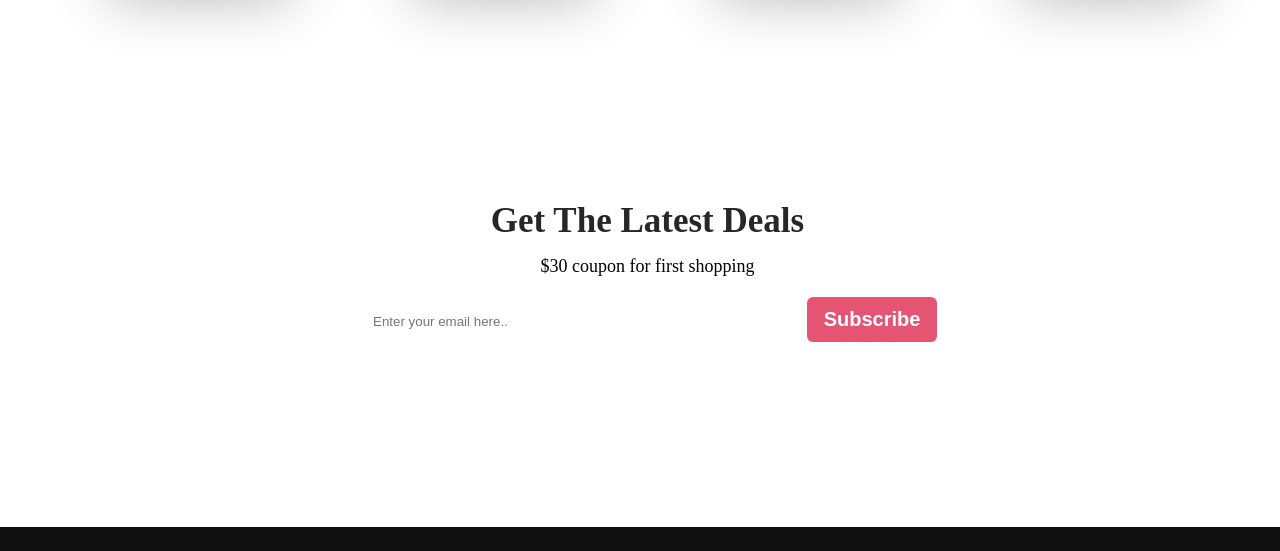
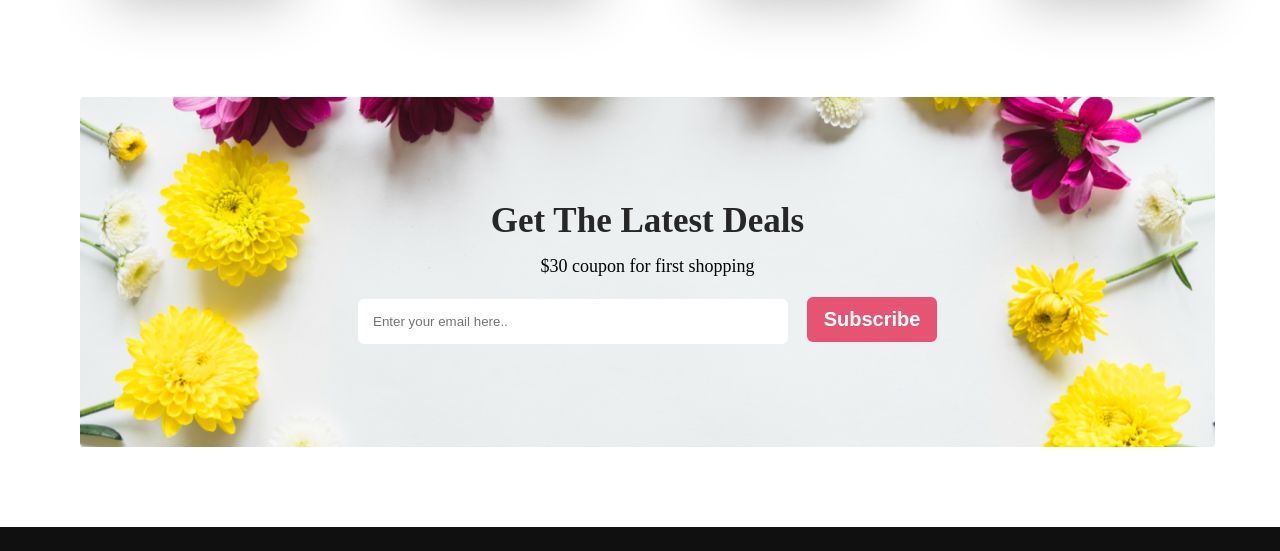
Before and after one commit to Rajibbepary/flower-shop, a plain HTML site: page index.html in a window 1280 px wide. Shown: the part 2772-3323 px from the top of the page. Drawn offline with Linux system fonts and the light colour scheme; the site is published under a folder, as on GitHub Pages, so addresses that start at the root find nothing.

Commit message:
img patha change

```diff
--- a/style.css
+++ b/style.css
@@ -320,7 +320,7 @@ background: rgba(167, 33, 98, 0.15);
     align-items: center;
     margin-left:80px ;
     margin-right:15px ;
-    background-image: url('/img/Rectangle\ 9.png');
+    background-image: url('img/Rectangle\ 9.png');
     background-size: cover;
     background-position: center;
     background-repeat: no-repeat;
```
Also changed, not shown: Flower Asset/Rectangle 9.png (deleted).
